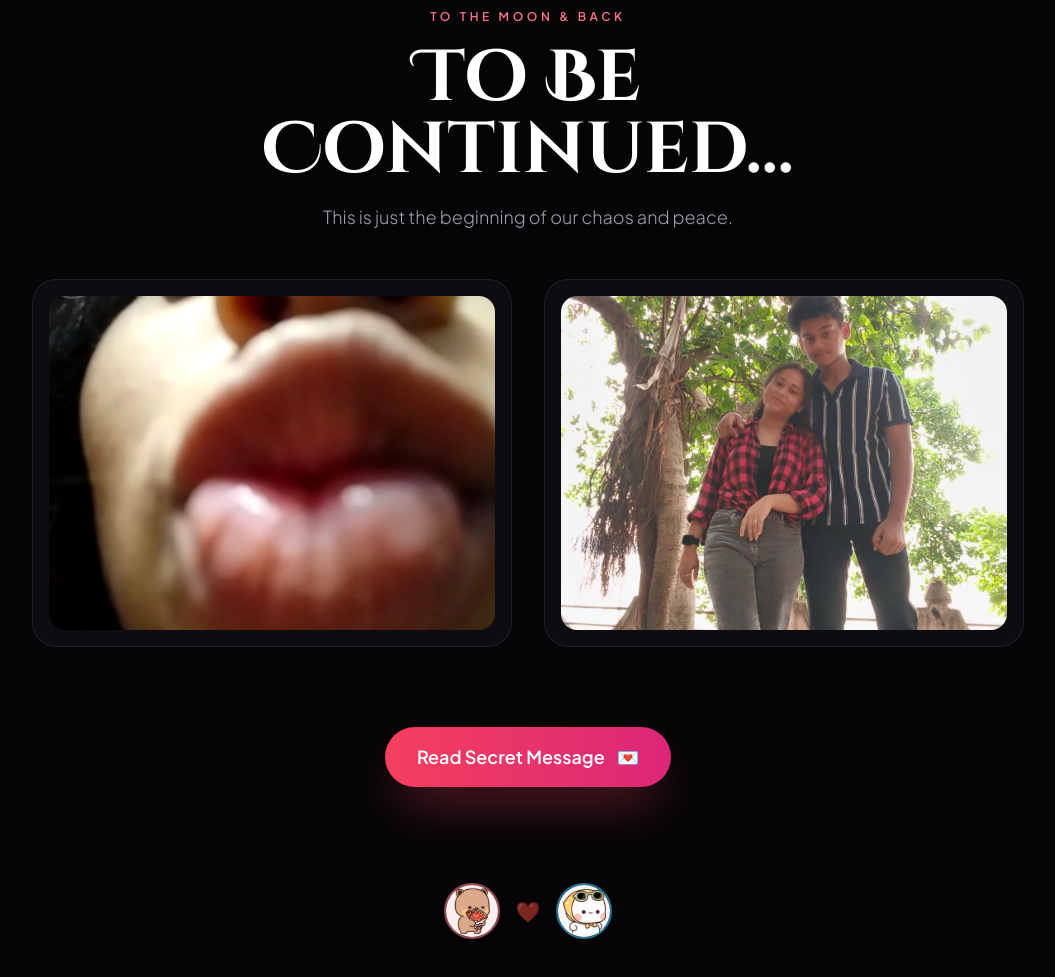
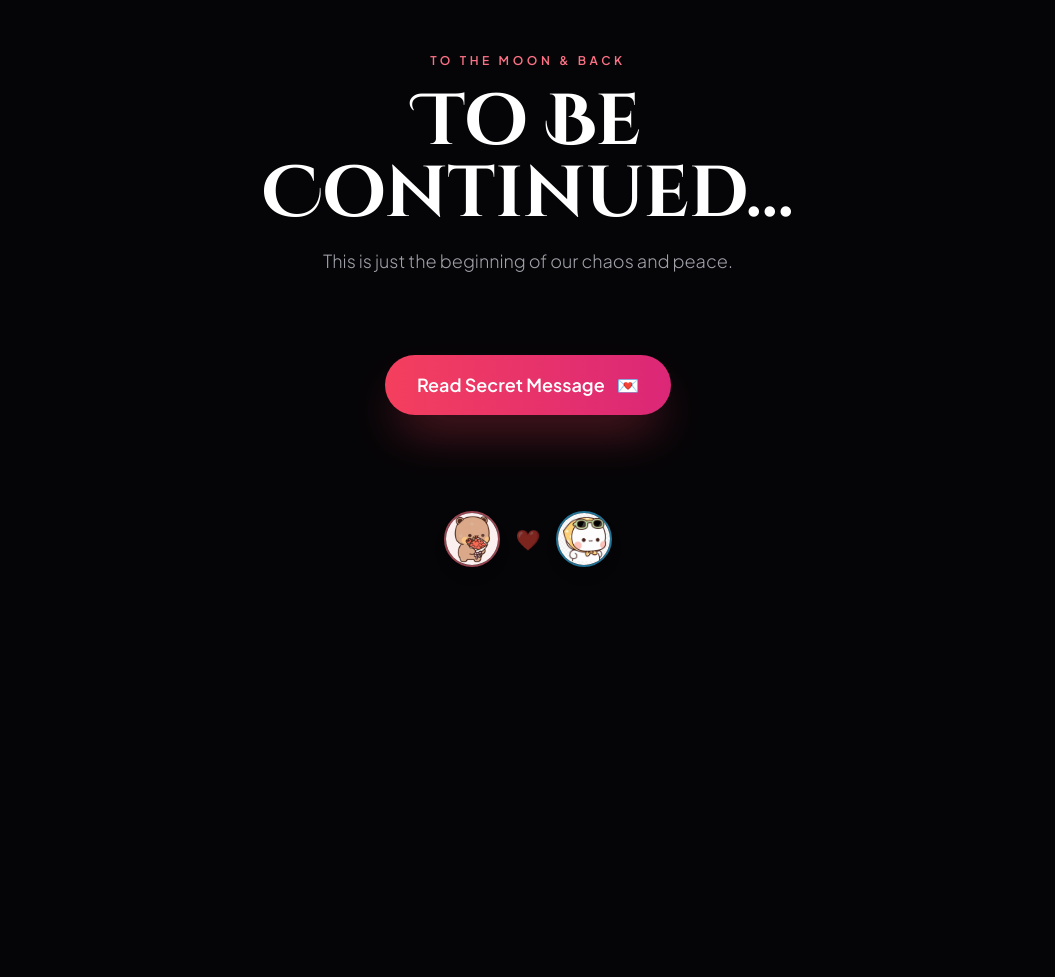
Before and after one commit to subh-codes-rgb/Love, a plain HTML site: page index.html in a window 1280 px wide. Shown: the part 3955-4932 px from the top of the page, without its empty margins (112-1167 px from the left). After the commit the page ends 4662 px from the top, so only its background shows below. Drawn offline with nearby package versions, Linux system fonts and the light colour scheme.

Commit message:
Comment out photo showcase grid in index.html
Commented out the grid div for photos 7 and 8 showcases.

```diff
--- a/index.html
+++ b/index.html
@@ -259,7 +259,7 @@
             </div>
 
             <!-- Photos 7 & 8 Showcases -->
-            <div class="grid grid-cols-1 sm:grid-cols-2 gap-8 w-full max-w-5xl px-4">
+            <!-- <div class="grid grid-cols-1 sm:grid-cols-2 gap-8 w-full max-w-5xl px-4">
                 <div class="glass-card group p-4 rounded-3xl cursor-pointer" onclick="openLightbox('Photo7.jpg', 'Closing Scene 07')">
                     <div class="aspect-[4/3] rounded-2xl overflow-hidden">
                         <img src="Photo7.jpg" class="w-full h-full object-cover group-hover:scale-110 transition-transform duration-700" alt="Photo 7">
@@ -270,7 +270,7 @@
                         <img src="Photo8.jpg" class="w-full h-full object-cover group-hover:scale-110 transition-transform duration-700" alt="Photo 8">
                     </div>
                 </div>
-            </div>
+            </div> -->
 
             <!-- Interactive Love Note Button -->
             <button onclick="openNote()" class="mt-8 group relative px-8 py-4 rounded-full bg-gradient-to-r from-rose-500 to-pink-600 text-white font-semibold text-lg shadow-2xl shadow-rose-500/40 hover:scale-105 active:scale-95 transition-all flex items-center gap-3">
```
